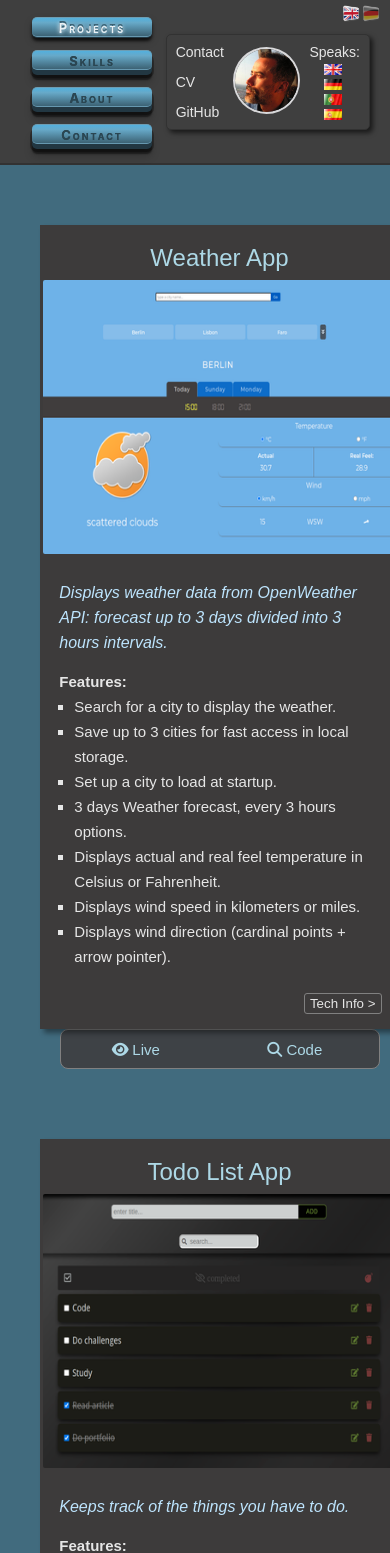
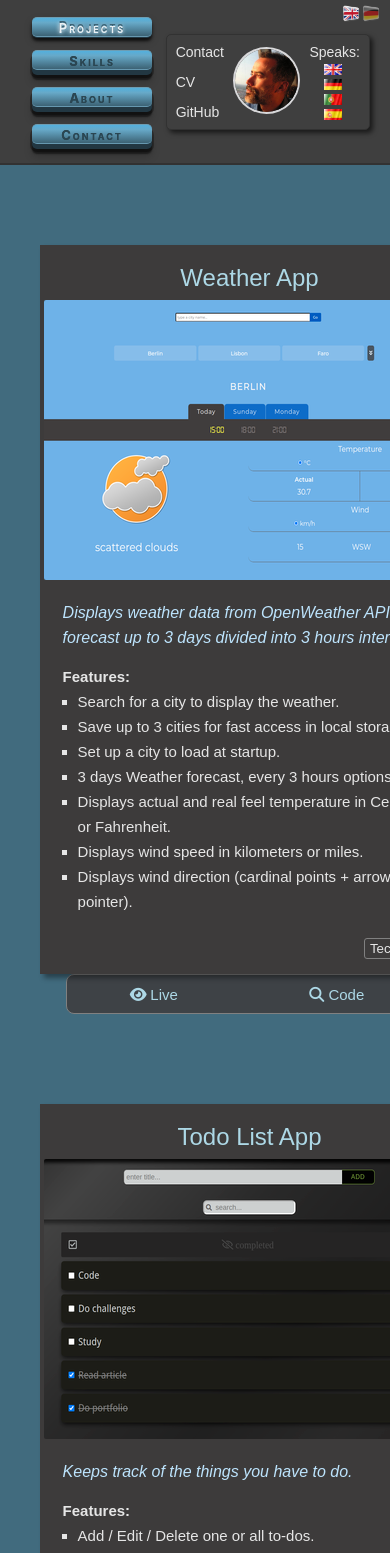
Before and after one commit to hugCarvalho/portfolio, a React (Create React App) app: page /about#/projects in a window 390 px wide. Shown: the top 1553 px of the page. Built offline with nearby package versions, Linux system fonts and the light colour scheme.

Commit message:
Projects: improved Semantic HTML + refactored code

```diff
--- a/src/components/Pages/Projects/ProjectCard/Card.scss
+++ /dev/null
@@ -1,168 +0,0 @@
-.container__cards {
-  //background-color: rgb(107, 107, 106);
-  width: 100%;
-  display: flex;
-  justify-content: space-evenly;
-  flex-wrap: wrap;
-  font-size: 1.5rem;
-  line-height: 2.5rem;
-}
-
-//CARD
-.container__card {
-  //background-color: blue;
-  position: relative;
-  color: #e6e6e6;
-  width: 420px;
-  height: 100%;
-  margin: 0px 20px;
-  perspective: 150rem;
-
-  //BOTH SIDES
-  .card__side {
-    background-color: #3d3b3b;
-    position: absolute;
-    width: 100%;
-    top: 0;
-    left: 0;
-    backface-visibility: hidden;
-    box-shadow: 4px 4px 5px rgba(0, 0, 0, 0.4);
-    transition: all 0.5s ease;
-
-    li {
-      list-style-type: square;
-      margin-left: 1.5rem;
-    }
-
-    //BUTTON FLIP CARD
-    .btn__flip-card {
-      position: absolute;
-      bottom: 14px;
-      right: 18px;
-
-      button {
-        background-color: transparent;
-        color: #e6e6e6;
-        padding: 2px 5px;
-        border: 1px solid gray;
-        border-radius: 3px;
-      }
-      :hover {
-        color: lightblue;
-      }
-    }
-
-    //CARD FRONT
-    &--front {
-      .project-name {
-        color: lightblue;
-        padding: 20px 3px 10px 3px;
-        font-size: 2.4rem;
-        text-align: center;
-      }
-      .container__project-image {
-        //background-color: gray;
-        width: 100%;
-        height: 280px; //CONROLS SIZE OF IMG IN PROJECT
-        display: flex;
-        justify-content: center;
-
-        img {
-          //background-color: yellow;
-          width: 100%; //412px
-          height: 100%; //280px
-          border-radius: 2px;
-          opacity: 1;
-          &:hover {
-            opacity: 0.9;
-          }
-        }
-      }
-      .container__text-section {
-        //background-color: #474d4e;
-        width: 89%;
-        height: auto;
-        margin: auto;
-        padding: 20px 0 60px 0; //98
-        font-style: italic;
-
-        .description {
-          //background-color: yellowgreen;
-          color: #bde4fd;
-          font-size: 1.6rem;
-          padding-bottom: 14px;
-        }
-        .features {
-          //background-color: crimson;
-          font-style: normal;
-        }
-      }
-    }
-
-    //CARD BACK
-    &--back {
-      display: flex;
-      background-color: #3d3b3b;
-      height: 100%;
-      transform: rotateY(-180deg);
-
-      .container__text-section {
-        //  background-color: #474d4e;
-        width: 89%;
-        height: auto;
-        padding: 0px 0 98px 0;
-        margin: auto;
-        font-size: 1.7rem;
-
-        h2,
-        p {
-          text-align: center;
-        }
-
-        h2,
-        h3 {
-          color: skyblue;
-          margin-top: 40px;
-        }
-
-        h2 {
-          margin-bottom: -20px;
-        }
-        h3:first-of-type {
-          margin-top: 60px;
-        }
-      }
-    }
-  }
-}
-
-@media (max-width: 430px) {
-  .container__card {
-    width: 390px;
-    margin-top: -20px;
-  }
-  .container__card .card__side--front .container__project-image img {
-    width: 98%;
-    height: 98%;
-    display: flex;
-    margin: auto;
-  }
-}
-
-@media (max-width: 400px) {
-  .container__card {
-    width: 360px;
-  }
-}
-
-@media (max-width: 360px) {
-  .container__card {
-    width: 346px;
-  }
-}
-
-@media (max-width: 321px) {
-  .container__card {
-    width: 312px;
-  }
-}
--- a/src/components/Pages/Projects/ProjectCard/Card.js
+++ b/src/components/Pages/Projects/ProjectCard/ProjectCard.js
@@ -1,7 +1,7 @@
 import React, { useState, useEffect } from "react";
-import "./Card.scss";
+import "./ProjectCard.scss";
 import { projectsData } from "../data/projectsData";
-import LinksTo from "../ProjectLinks/ProjectLinks";
+import ProjectLinks from "../ProjectLinks/ProjectLinks";
 import {
   renderThirdParty,
   renderFeatures,
@@ -9,7 +9,7 @@ import {
 } from "../functions/functions";
 import { LanguageContext } from "../../../../App";
 
-function Card() {
+function ProjectCard() {
   const { isLanguageEnglish } = React.useContext(LanguageContext);
   const [backCardHeight, setBackCardHeight] = useState("auto");
   const [frontSideActive, setFrontSideActive] = useState(true);
@@ -28,30 +28,28 @@ function Card() {
   useEffect(() => {
     const changeHeight = () => {
       const cardFront = document.querySelectorAll(".card__side--front");
-      cardFront.forEach(item => (item.style.height = `${backCardHeight}`));
+      cardFront.forEach((item) => (item.style.height = `${backCardHeight}`));
     };
     changeHeight();
   }, [backCardHeight]);
 
-  const clickedFN = id => {
+  const clickedFN = (id) => {
     setId(id);
-    setFrontSideActive(state => !state);
+    setFrontSideActive((state) => !state);
   };
-  // for the purposes of this website it's ok to use the index as a key for react
   return (
     <>
       {/* CARDS CONTAINER */}
-      <div className="container__cards">
+      <main className="ProjectCard">
         {projectsData.map((project, i) => {
+          // for the purposes of this website it's ok to use the index as a key for react
           const language = isLanguageEnglish ? "en" : "de";
-
           return (
-            <div key={i} className="wrapper__card-live-code">
+            <section key={i}>
               <div
                 className="container__card"
                 style={{ height: backCardHeight }}
-                onMouseLeave={() => setFrontSideActive(true)}
-              >
+                onMouseLeave={() => setFrontSideActive(true)}>
                 {/* CARD FRONT */}
                 <div
                   className="card__side card__side--front"
@@ -59,23 +57,21 @@ function Card() {
                     !frontSideActive && project.id === id
                       ? { transform: "rotateY(180deg)" }
                       : null
-                  }
-                >
+                  }>
                   {/* Project Name */}
-                  <div className="project-name">{project.name}</div>
+                  <p className="project-name">{project.name}</p>
 
                   {/* IMG */}
-                  <div className="container__project-image">
+                  <figure className="project-screenshot">
                     <a
                       href={project.live}
                       rel="noopener noreferrer"
-                      target="_blank"
-                    >
+                      target="_blank">
                       <img src={project.img} alt="app screenshot" />
                     </a>
-                  </div>
+                  </figure>
 
-                  {/* TEXT  FRONT*/}
+                  {/* DESCRIPTION TEXT FRONT*/}
                   <div className="container__text-section">
                     <section className="description">
                       {" "}
@@ -107,21 +103,22 @@ function Card() {
                     !frontSideActive && project.id === id
                       ? { transform: "rotate(0)" }
                       : null
-                  }
-                >
-                  <div className="container__text-section">
+                  }>
+                  <section className="container__text-section">
                     {/* TECH INFO */}
                     <h2>
                       {isLanguageEnglish
                         ? "Technical Info:"
                         : "Technische Info"}
                     </h2>
-                    <br />
                     <p>{`${project.techInfo.main}`}</p>
                     <p>{`${project.techInfo.styled}`}</p>
                     {project.techInfo.responsive && <p>Responsive</p>}
+                    {project.techInfo.specsText.en && (
+                      <p>{project.techInfo.specsText.en}</p>
+                    )}
 
-                    {/* SPECIFICS: */}
+                    {/* SPECIFICS */}
                     <h3>
                       {isLanguageEnglish
                         ? "Project specifics:"
@@ -132,7 +129,7 @@ function Card() {
                     {/* Third Party used in project */}
                     <h3>Third party:</h3>
                     <ul>{renderThirdParty(project)}</ul>
-                  </div>
+                  </section>
 
                   {/* BUTTON FLIP CARD */}
                   <div className="btn__flip-card">
@@ -144,13 +141,13 @@ function Card() {
               </div>
 
               {/* LINKS */}
-              <LinksTo project={project} />
-            </div>
+              <ProjectLinks project={project} />
+            </section>
           );
         })}
-      </div>
+      </main>
     </>
   );
 }
 
-export default Card;
+export default ProjectCard;
--- /dev/null
+++ b/src/components/Pages/Projects/ProjectCard/ProjectCard.scss
@@ -0,0 +1,164 @@
+.ProjectCard {
+  //background-color: rgb(107, 107, 106);
+  width: 100%;
+  font-size: 1.5rem;
+  line-height: 2.5rem;
+
+  display: flex;
+  justify-content: space-evenly;
+  flex-wrap: wrap;
+
+  //CARD
+  .container__card {
+    position: relative;
+    color: #e6e6e6;
+    width: 420px;
+    height: 100%;
+    margin: 0px 20px;
+    perspective: 150rem;
+
+    //BOTH SIDES
+    .card__side {
+      position: absolute;
+      top: 0;
+      left: 0;
+      background-color: #3d3b3b;
+      width: 100%;
+      backface-visibility: hidden;
+      box-shadow: 4px 4px 5px rgba(0, 0, 0, 0.4);
+      transition: all 0.5s ease;
+
+      li {
+        margin-left: 1.5rem;
+        list-style-type: square;
+      }
+
+      //BUTTON FLIP CARD
+      .btn__flip-card {
+        position: absolute;
+        right: 18px;
+        bottom: 14px;
+
+        button {
+          background-color: transparent;
+          color: #e6e6e6;
+          padding: 2px 5px;
+          border-radius: 3px;
+          border: 1px solid gray;
+        }
+        :hover {
+          color: lightblue;
+        }
+      }
+
+      //CARD FRONT
+      &--front {
+        .project-name {
+          color: lightblue;
+          padding: 20px 3px 10px 3px;
+          font-size: 2.4rem;
+          text-align: center;
+        }
+        .project-screenshot {
+          width: 100%;
+          height: 280px;
+
+          display: flex;
+          justify-content: center;
+
+          img {
+            width: 100%; //412px
+            height: 100%; //280px
+            border-radius: 2px;
+            opacity: 1;
+            &:hover {
+              opacity: 0.9;
+            }
+          }
+        }
+        .container__text-section {
+          width: 89%;
+          height: auto;
+          margin: auto;
+          padding: 20px 0 60px 0;
+          font-style: italic;
+
+          .description {
+            color: #bde4fd;
+            font-size: 1.6rem;
+            padding-bottom: 14px;
+          }
+          .features {
+            font-style: normal;
+          }
+        }
+      }
+
+      //CARD BACK
+      &--back {
+        background-color: #3d3b3b;
+        height: 100%;
+        transform: rotateY(-180deg);
+
+        display: flex;
+
+        .container__text-section {
+          width: 89%;
+          height: auto;
+          padding: 0px 0 98px 0;
+          margin: auto;
+          font-size: 1.7rem;
+
+          h2,
+          p {
+            text-align: center;
+          }
+
+          h2,
+          h3 {
+            color: skyblue;
+            margin-top: 40px;
+          }
+
+          h2 {
+            margin-bottom: 10px;
+          }
+          h3:first-of-type {
+            margin-top: 60px;
+          }
+        }
+      }
+    }
+  }
+}
+@media (max-width: 430px) {
+  .container__card {
+    width: 390px;
+    margin-top: -20px;
+  }
+  .container__card .card__side--front .project-screenshot img {
+    width: 98%;
+    height: 98%;
+    margin: auto;
+
+    display: flex;
+  }
+}
+
+@media (max-width: 400px) {
+  .container__card {
+    width: 360px;
+  }
+}
+
+@media (max-width: 360px) {
+  .container__card {
+    width: 346px;
+  }
+}
+
+@media (max-width: 321px) {
+  .container__card {
+    width: 312px;
+  }
+}
--- a/src/components/Pages/Projects/ProjectLinks/ProjectLinks.js
+++ b/src/components/Pages/Projects/ProjectLinks/ProjectLinks.js
@@ -1,10 +1,9 @@
 import React from "react";
 import "./ProjectLinks.scss";
 
-function LinksTo({ project }) {
+function ProjectLinks({ project }) {
   return (
-    <div>
-      <div className="container__project-links">
+    <section className="ProjectLinks">
       <div className="live">
         <a href={`${project.live}`} rel="noopener noreferrer" target="_blank">
           <i className="fas fa-eye">
@@ -21,9 +20,8 @@ function LinksTo({ project }) {
           </i>
         </a>
       </div>
-      </div>
-    </div>
+    </section>
   );
 }
 
-export default LinksTo;
+export default ProjectLinks;
--- a/src/components/Pages/Projects/ProjectLinks/ProjectLinks.scss
+++ b/src/components/Pages/Projects/ProjectLinks/ProjectLinks.scss
@@ -1,21 +1,22 @@
-.container__project-links {
+.ProjectLinks {
   background-color: rgb(62, 66, 70);
   width: 80%;
   height: 4rem;
   margin: auto;
   margin-bottom: 90px; //important when smaller displays
+  border-radius: 8px;
+  border: 1px solid gray;
+
   display: flex;
   justify-content: space-around;
   align-items: center;
-  border: 1px solid gray;
-  border-radius: 8px;
 
   a {
-    //background-color: maroon;
     color: lightblue;
+    text-decoration: none;
+
     display: flex;
     justify-content: space-evenly;
-    text-decoration: none;
 
     :hover {
       cursor: pointer;
@@ -27,6 +28,6 @@
     color: lightblue;
     padding-right: 5px;
     font-weight: normal;
-    font-family: "Arial";
+    font-family: "Arial", "serif";
   }
 }
--- a/src/components/Pages/Projects/RenderProjects.js
+++ b/src/components/Pages/Projects/RenderProjects.js
@@ -1,10 +1,10 @@
 import React from "react";
 import "./RenderProjects.scss";
-import ProjectCard from "./ProjectCard/Card";
+import ProjectCard from "./ProjectCard/ProjectCard";
 
 function RenderProjects() {
   return (
-    <div className="container__projects">
+    <div className="RenderProjects">
       <ProjectCard />
     </div>
   );
--- a/src/components/Pages/Projects/RenderProjects.scss
+++ b/src/components/Pages/Projects/RenderProjects.scss
@@ -1,11 +1,11 @@
-.container__projects {
+.RenderProjects {
   background-color: lighten(#3c6274, 3%);
   min-height: calc(100vh - 280px);
   padding: 80px 5% 0;
 }
 
 @media (max-width: 622px) {
-  .container__projects {
+  .RenderProjects {
     min-height: calc(100vh - 245px);
   }
 }
--- a/src/components/Pages/Projects/data/projectsData.js
+++ b/src/components/Pages/Projects/data/projectsData.js
@@ -148,7 +148,7 @@ export const projectsData = [
       main: "REACT (Hooks)",
       styled: "SASS (scss)",
       responsive: true,
-      specsText: { en: "", de: "" },
+      specsText: { en: "Semantic HTML", de: "" },
       specs: ["useState", "useEffect", "useContext", "Flexbox"],
       thirdParty: ["React Router", "React Router Hash Link"],
       notes: { en: "", de: "" },
```
Lines whose indentation alone changed are shown as unchanged.
